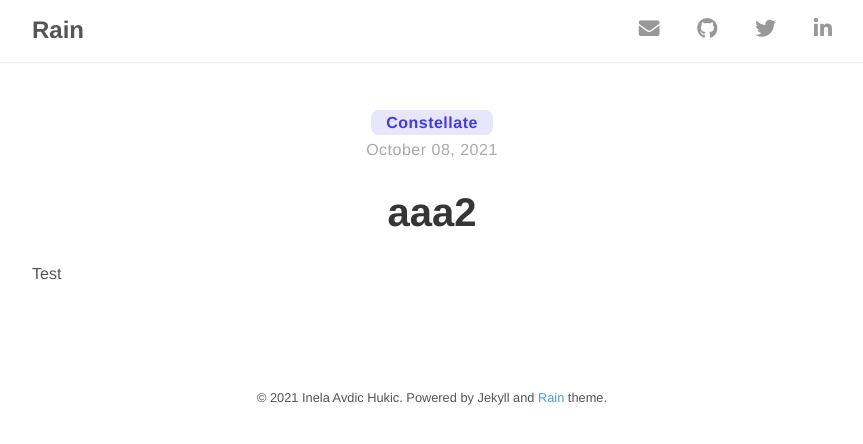
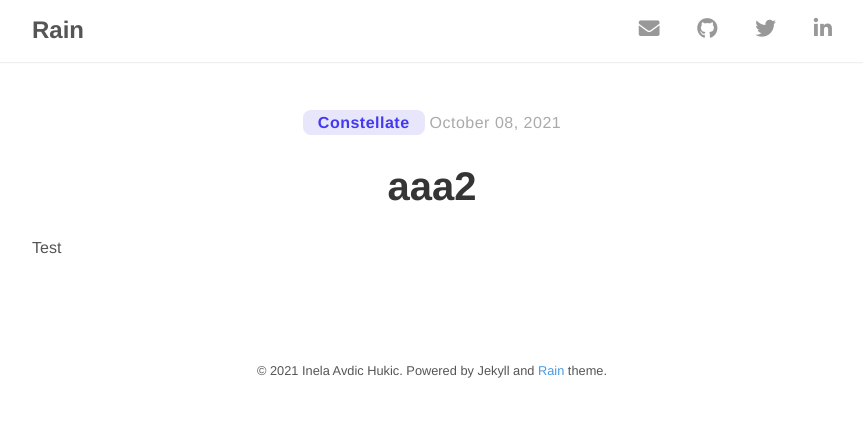
Before and after one commit to cns-nitroapp/blog, a Jekyll site: the page built from _posts/2021-10-08-123.md, in a window 1280 px wide. Shown: the top 444 px of the page, without its empty margins (208-1071 px from the left). Built offline with Jekyll 4.4.1, drawn with Linux system fonts in a browser that asks for light colours; nearby versions of some CDN libraries.

Commit message:
Update author

```diff
--- a/_layouts/post.html
+++ b/_layouts/post.html
@@ -6,7 +6,7 @@ layout: default
 
   <div class="post-info">
     {% if page.date %}
-      <span class="author">{{ page.author }}</span><br>
+      <span class="author">{{ page.author }}</span>
       <time datetime="{{ page.date }}">{{ page.date | date: "%B %d, %Y" }}</time>
     {% endif %}
   </div>
```
